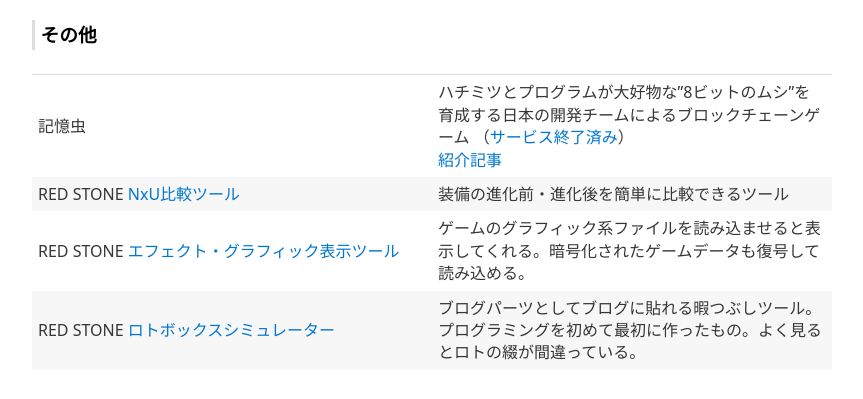
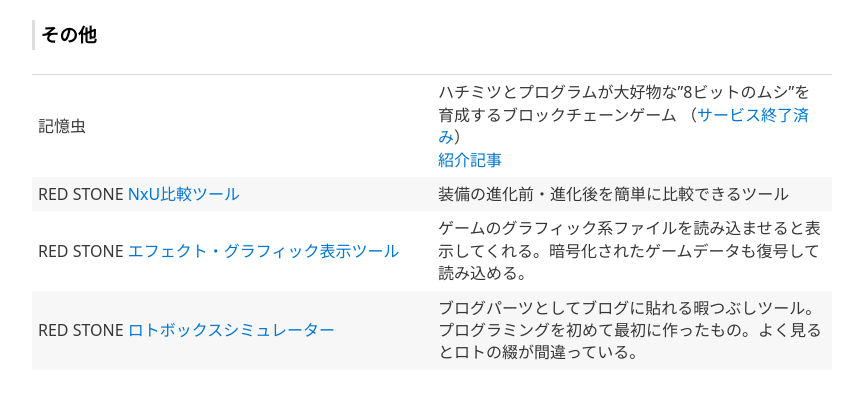
Before and after one commit to yamadashy/yamadashy.github.io, an Eleventy site: page src/index.njk in a window 1280 px wide. Shown: the part 950-1349 px from the top of the page, without its empty margins (208-1071 px from the left). Built offline with nearby package versions, Linux system fonts and the light colour scheme; Eleventy itself is replaced by a stand-in of ours; files that its build step writes are made by us from their sources.

Commit message:
update: 文言調整

```diff
--- a/src/index.njk
+++ b/src/index.njk
@@ -178,7 +178,7 @@
                 <tr>
                     <td>記憶虫</td>
                     <td>
-                        ハチミツとプログラムが大好物な”8ビットのムシ”を育成する日本の開発チームによるブロックチェーンゲーム
+                        ハチミツとプログラムが大好物な”8ビットのムシ”を育成するブロックチェーンゲーム
                         （<a href="https://note.com/ivan622/n/n7251e20c92a8">サービス終了済み</a>）<br>
                         <a href="https://dappsgamelab.com/pre/kiokumushi/">紹介記事</a>
                     </td>
```
